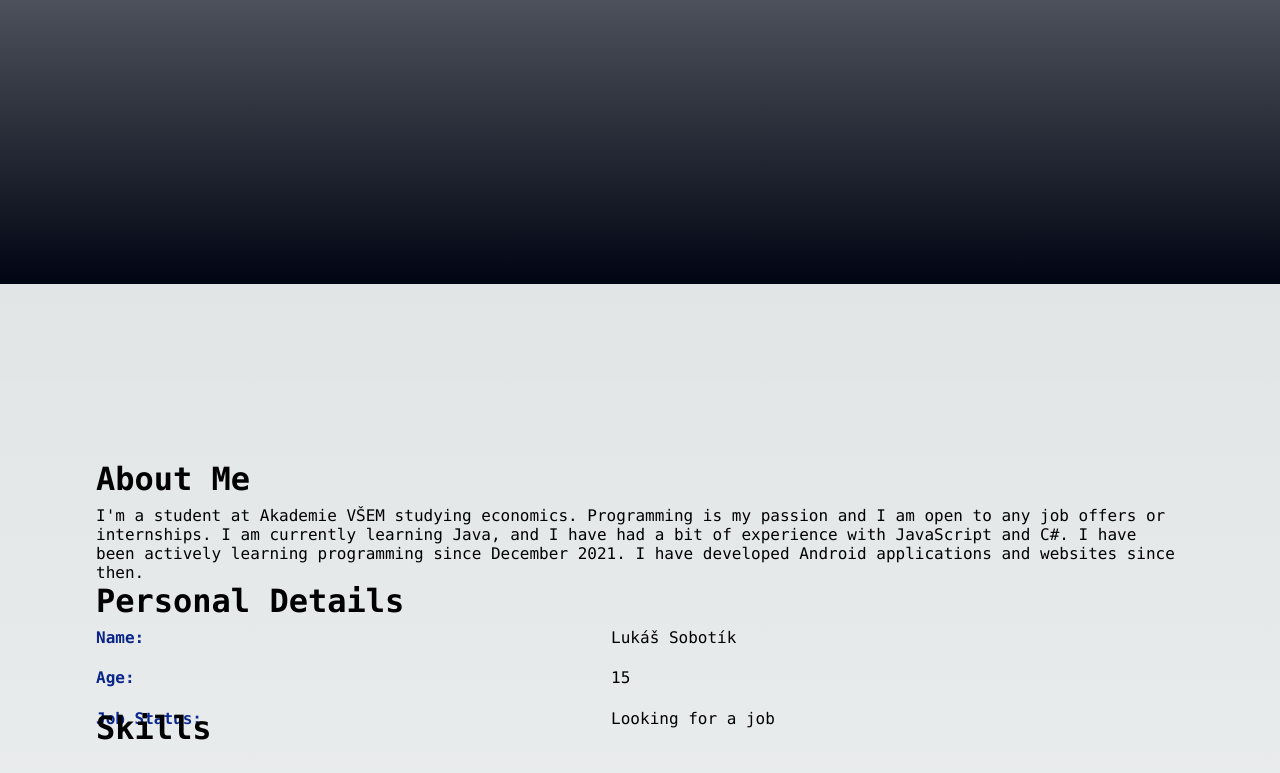
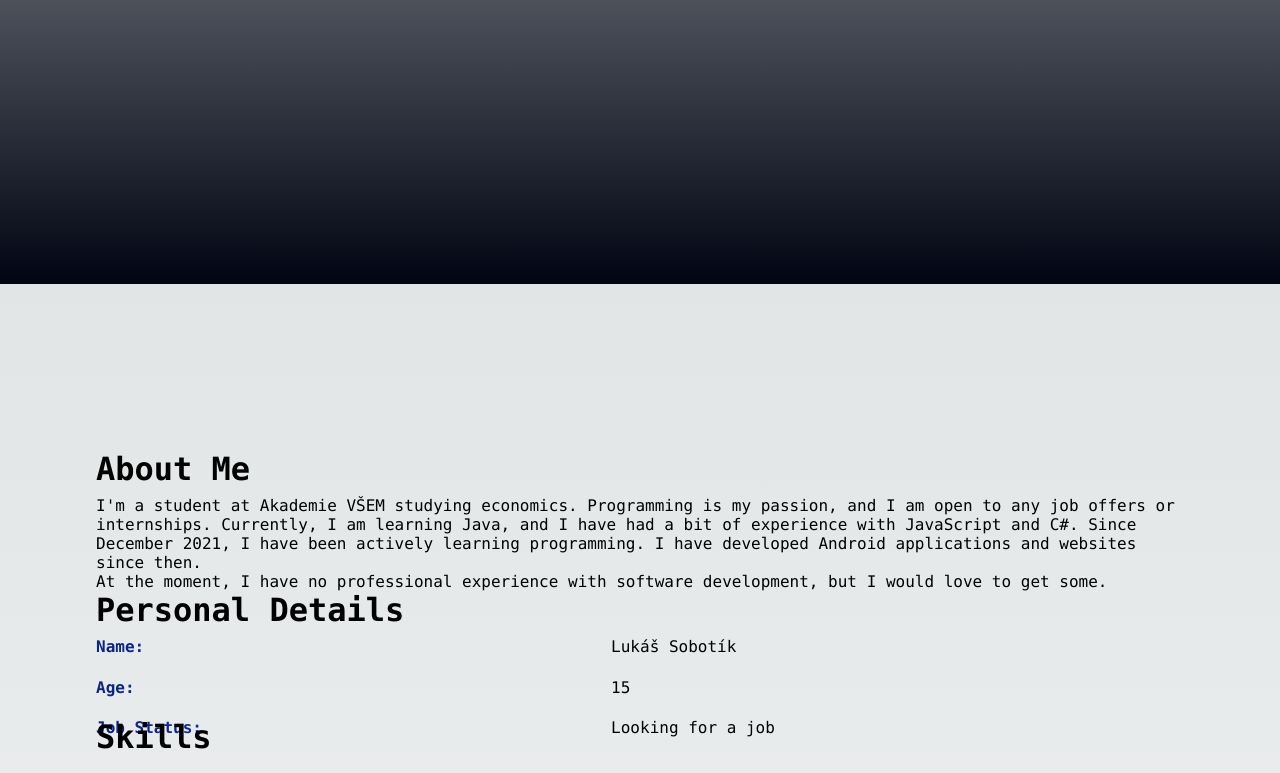
Before and after one commit to lukassobotik/personal-website, a Next.js app: page / in a window 1280 px wide. Shown: the part 516-1289 px from the top of the page. Built offline with nearby package versions, Linux system fonts and the light colour scheme.

Commit message:
Description Update

```diff
--- a/pages/index.tsx
+++ b/pages/index.tsx
@@ -26,7 +26,7 @@ export default function Home() {
         <Navbar/>
         <div className={styles.title}>
           <h1>
-            Hi, I am <span className={styles.name}>Lukáš</span>, a <span className={styles.name}>Full-Stack </span>developer.
+            Hi, I&#39;m <span className={styles.name}>Lukáš</span>, a <span className={styles.name}>Full-Stack </span>developer.
           </h1>
         </div>
         <div className={styles.overview_section}>
@@ -34,7 +34,8 @@ export default function Home() {
             About Me
           </h2>
           <div className={styles.overview}>
-            <p>I&#39;m a student at Akademie VŠEM studying economics. Programming is my passion and I am open to any job offers or internships. I am currently learning Java, and I have had a bit of experience with JavaScript and C#. I have been actively learning programming since December 2021. I have developed Android applications and websites since then.</p>
+            <p>I&#39;m a student at Akademie VŠEM studying economics. Programming is my passion, and I am open to any job offers or internships. Currently, I am learning Java, and I have had a bit of experience with JavaScript and C#. Since December 2021, I have been actively learning programming. I have developed Android applications and websites since then.</p>
+            <p>At the moment, I have no professional experience with software development, but I would love to get some.</p>
           </div>
           <h2 className={styles.featured}>
             Personal Details
```
